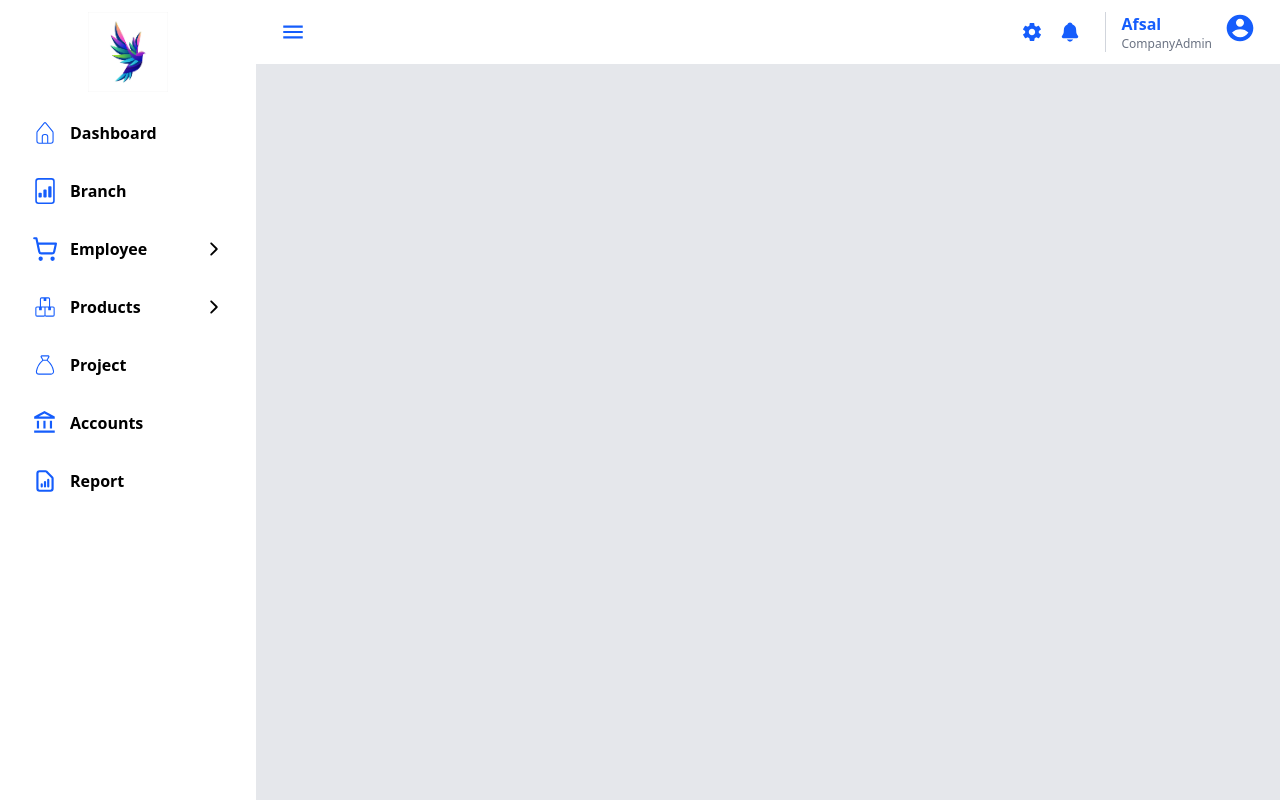
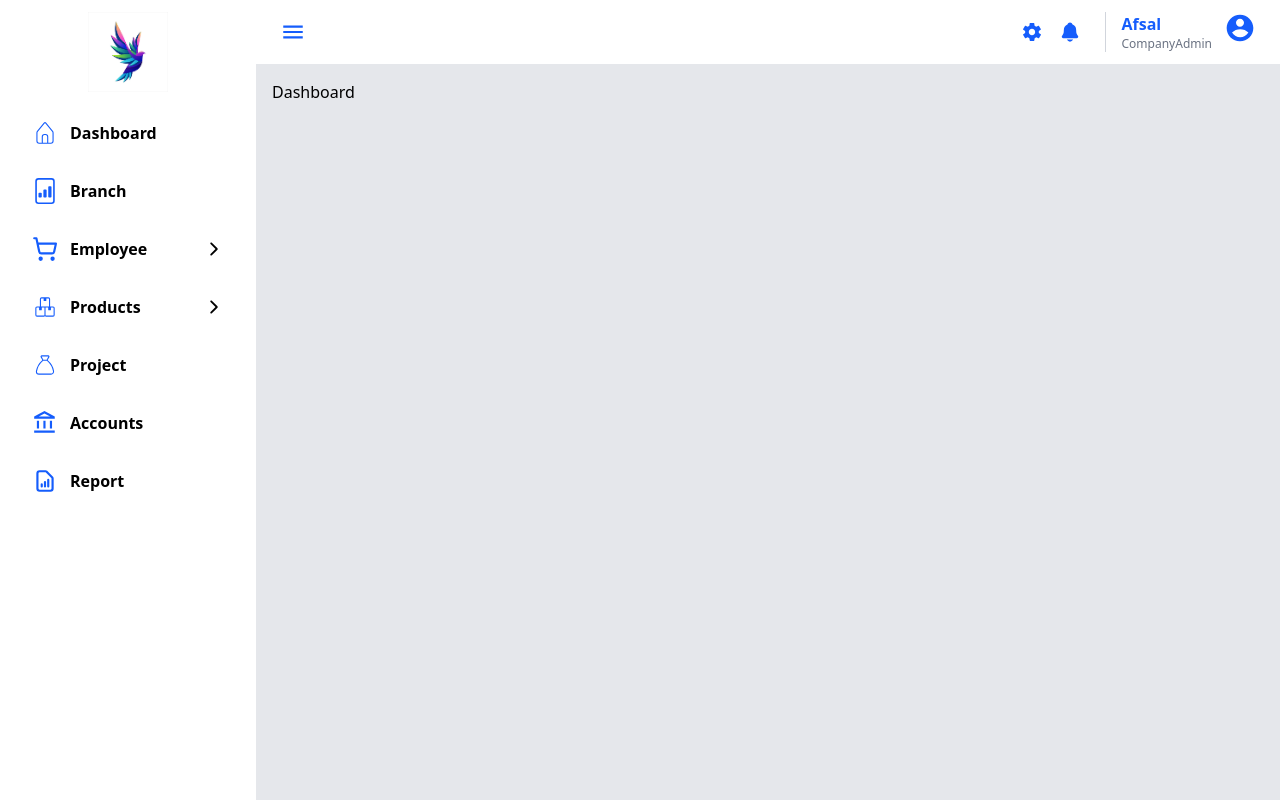
Before and after one commit to afsal-techon/Employee-system, a React app in the folder frontend/: page / in a window 1280 px wide. Built offline with nearby package versions, Linux system fonts and the light colour scheme; sample sign-in values are in the browser's storage; the HTML template or start-up script is replaced by a standard one.

Commit message:
have any doubt

```diff
--- a/frontend/src/components/Sidebar.jsx
+++ b/frontend/src/components/Sidebar.jsx
@@ -63,7 +63,7 @@
   };
 
   return (
-    <div className="w-64 bg-white min-h-screen shadow-lg">
+ <div className="w-64 bg-white h-screen shadow-lg overflow-y-auto">
       <div className="w-full py-3">
         <img className="w-20 h-20 mx-auto" src={Logo} alt="Logo" />
 
--- a/frontend/src/components/layout/AdminLayout.jsx
+++ b/frontend/src/components/layout/AdminLayout.jsx
@@ -5,11 +5,11 @@
 
 const AdminLayout = () => {
   return (
-    <div className="w-full flex">
+    <div className="flex h-screen overflow-hidden">
       <Sidebar />
-      <div className="flex-1 flex flex-col">
+       <div className="flex-1 flex flex-col">
         <Navbar />
-        <div className="flex-1">
+        <div className="flex-1 bg-gray-200">
           <Outlet />
         </div>
       </div>
--- a/frontend/src/pages/User/Dashboard.jsx
+++ b/frontend/src/pages/User/Dashboard.jsx
@@ -3,8 +3,8 @@
 
 const Dashboard = () => {
   return (
-    <div className='bg-gray-200 w-full h-full'>
-
+    <div className="w-full h-full p-4">
+     Dashboard
     </div>
   )
 }
--- a/frontend/src/services/axios.js
+++ b/frontend/src/services/axios.js
@@ -1,7 +1,7 @@
 import axios from  'axios';
 
 const API = axios.create({
-    baseURL :"https://wzk3jd11-3000.inc1.devtunnels.ms",
+    baseURL :"https://wzk3jd11-3001.inc1.devtunnels.ms",
     headers:{
         "Content-Type":"application/json"
     }
```
